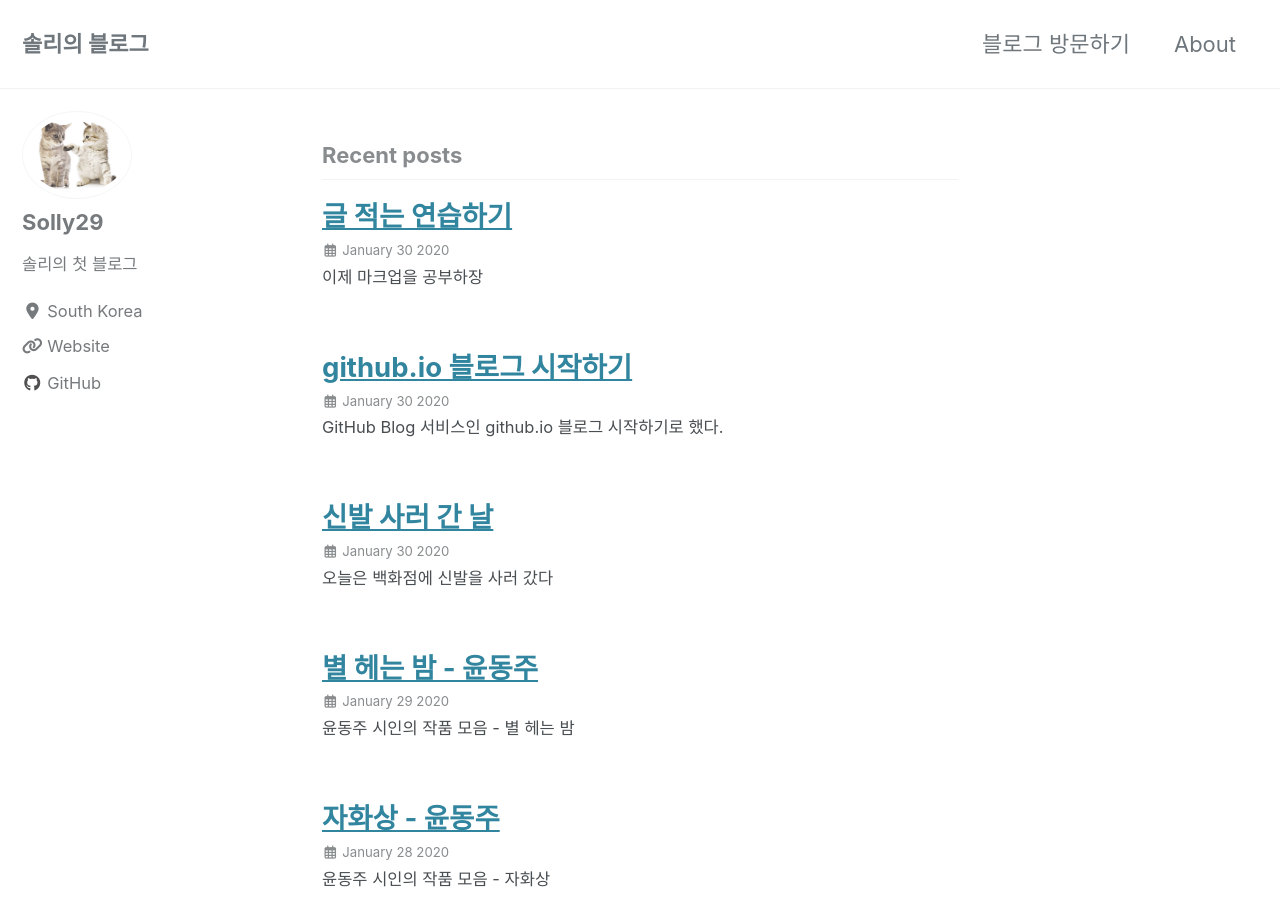
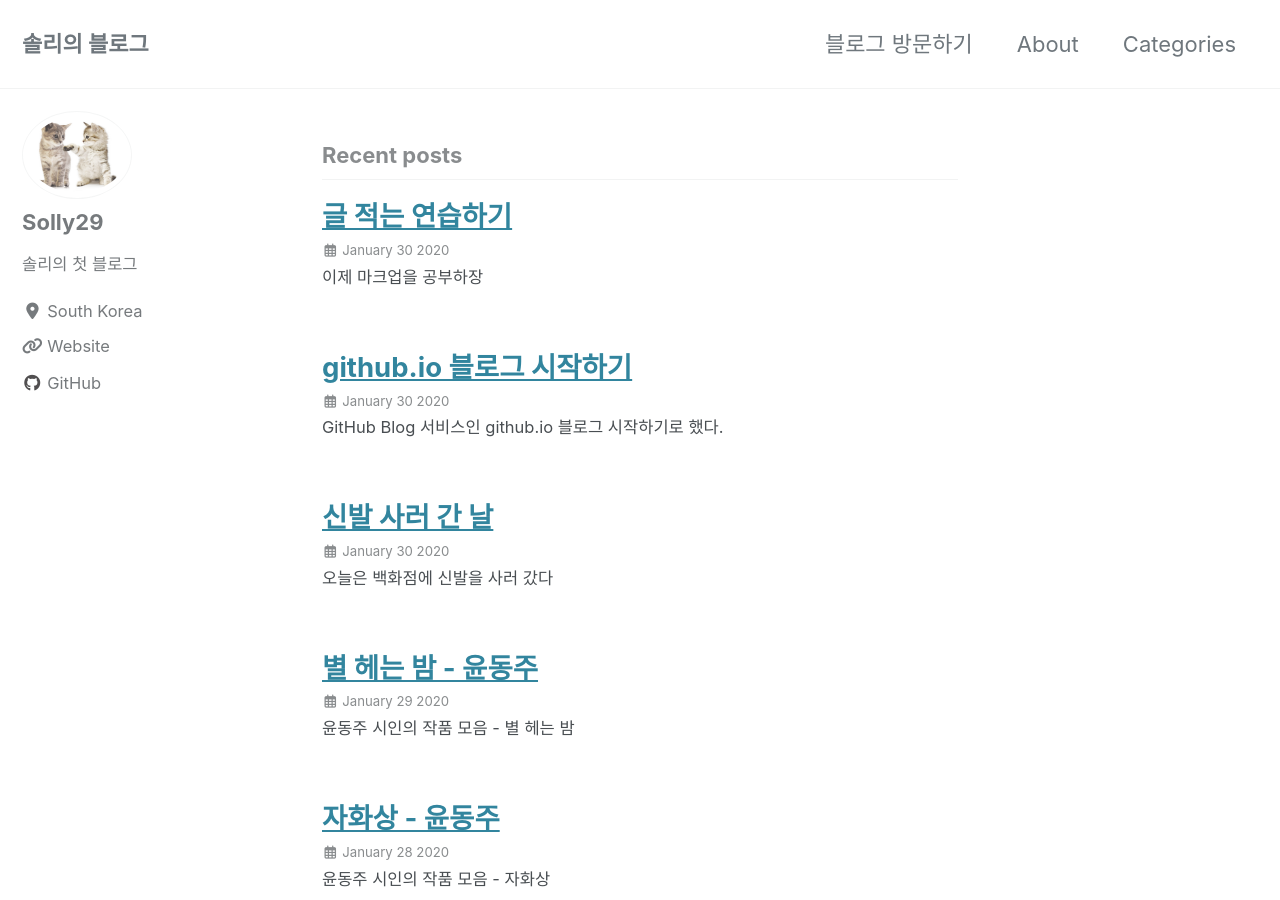
Before and after one commit to solly29/solly29.github.io, a Jekyll site: the page built from index.html, in a window 1280 px wide and 900 px high. Built offline with Jekyll 4.4.1, drawn with Linux system fonts in a browser that asks for light colours; cached includes are drawn as plain includes; nearby versions of some CDN libraries; the list of posts is cut into pages by our own code.

Commit message:
메뉴에 카테고리 추가~~

```diff
--- a/_data/navigation.yml
+++ b/_data/navigation.yml
@@ -6,6 +6,8 @@ main:
     url: https://solly29.github.io/
   - title: "About"
     url: /about/
+  - title: "Categories"
+    url: "/categories/"
     #url을 permalink을 설정한 것으로 해도된다. 위에 처럼
   # - title: "Sample Posts"
   #   url: /year-archive/
```
